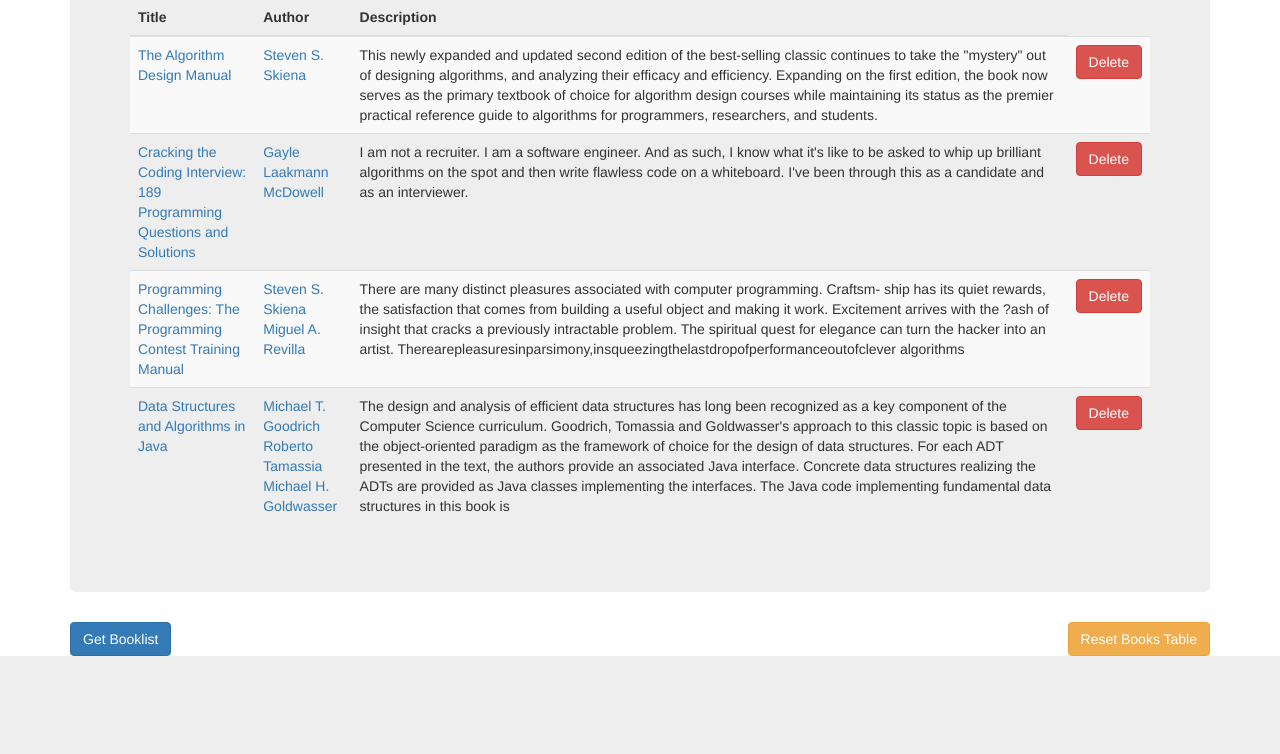
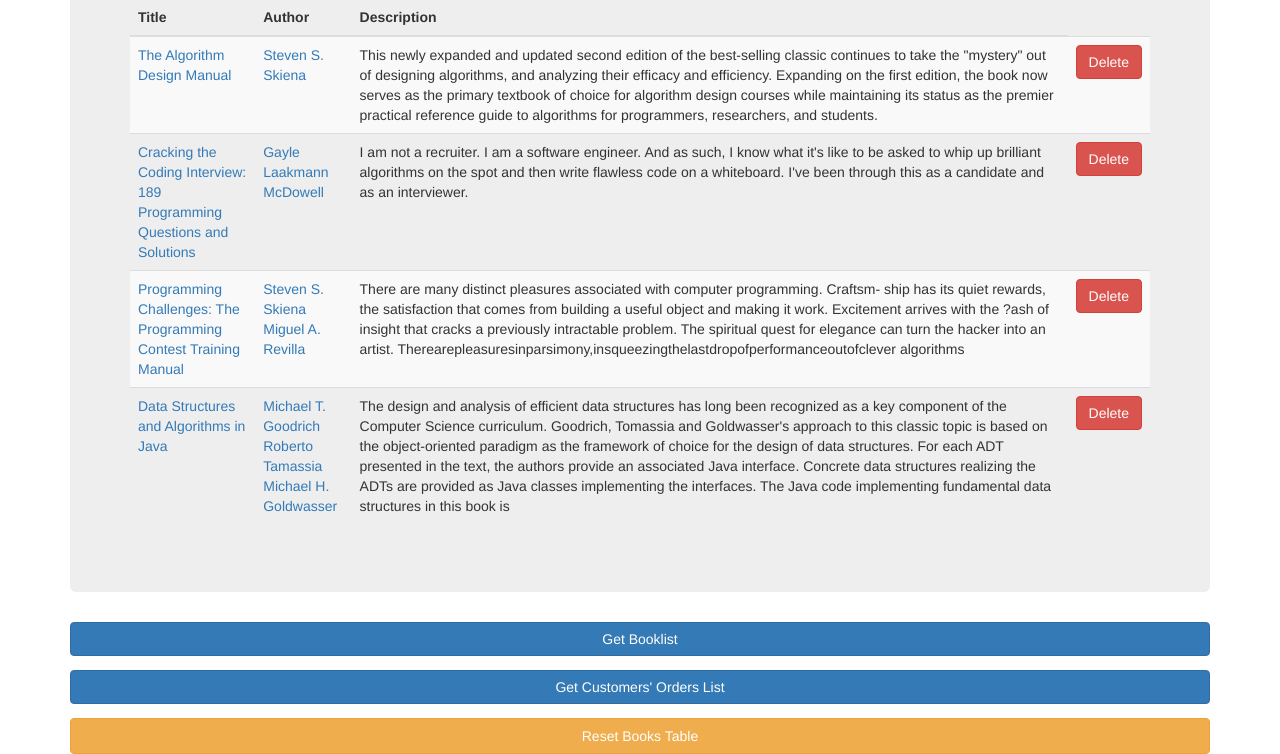
Before and after one commit to mharoot/Elegant-Bookstore, a PHP site: page / in a window 1280 px wide. Shown: the part 583-1337 px from the top of the page. Before the commit the page ends 1239 px from the top, so only its background shows below. Run offline with PHP 8.4, Linux system fonts and the light colour scheme; data comes from the database, SQL or seed files in the repository; some libraries are stand-ins or nearby versions.

Commit message:
added buttons and some style to them

```diff
--- a/assets/css/style.css
+++ b/assets/css/style.css
@@ -70,3 +70,19 @@
 .customer-list-codesnippet-oneToMany {
         height:3em;
 }
+
+/* For an unknown amount of children you could use. */
+
+#buttons > * {
+    display: block;
+    margin-top: 1em;
+}
+
+#buttons > *:first-child {
+    margin-top: 0px;
+}
+
+/* #buttons > *:nth-child(3):first-child {
+    display: block;
+    margin-top: 1em;
+} */
--- a/view/templates/footer.php
+++ b/view/templates/footer.php
@@ -1,3 +1,7 @@
-<a class="btn btn-primary" href=".">Get Booklist</a><form style="float:right" method="POST"><input class="btn btn-warning" type="submit" name="resetBooks" value="Reset Books Table"></form>
+<div id="buttons">
+    <a class="btn btn-primary" href=".">Get Booklist</a>
+    <a class="btn btn-primary" href='./?customerslist'>Get Customers' Orders List</a>
+    <form class="btn btn-warning" method="POST"><input style="background-color:inherit; border:none;" type="submit" name="resetBooks" value="Reset Books Table"></form>
+</div>
 </body>
 </html>
```
